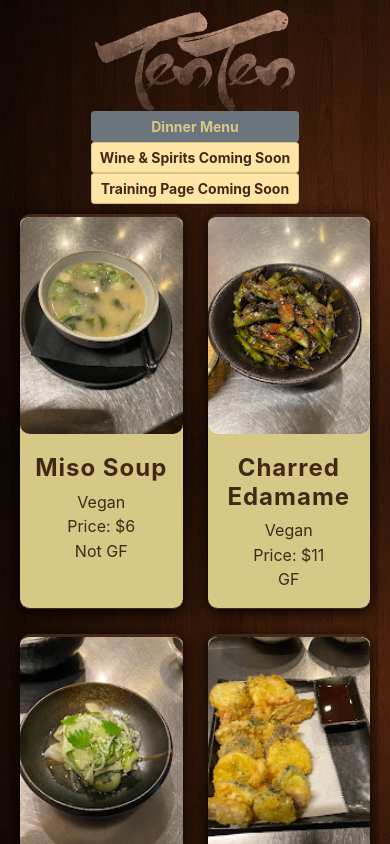
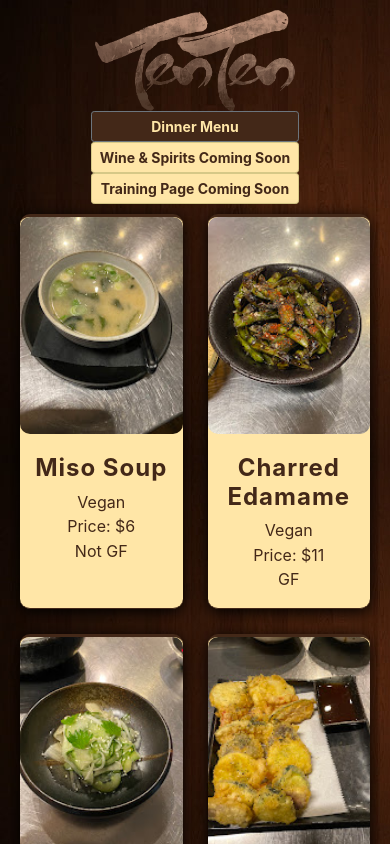
Before and after one commit to noearobles/tenten-staffbible, a plain HTML site: page index.html in a window 390 px wide. In both pictures the pointer is over the link "Dinner Menu". Shown: the top 844 px of the page. Drawn offline with nearby package versions, Linux system fonts and the light colour scheme.

Commit message:
modified css

```diff
--- a/style.css
+++ b/style.css
@@ -94,7 +94,8 @@ nav {
 
 .btn:hover,
 .btn1:hover {
-  color: #d6c887;
+  color: #ffe6a7;
+  background-color: #432818;
 }
 main{
   overflow-y: scroll;
@@ -136,7 +137,7 @@ p {
   position: relative;
   overflow: hidden;
   margin: 10px;
-  background-color: #d6c887;
+  background-color: #ffe6a7;
 }
 
 .dish .img-container {
@@ -194,7 +195,7 @@ span::first-letter {
   padding-right: 15%;
   padding-left: 15%;
   background-color: #333333;
-  color: #d6c887;
+  color: #ffe6a7;
   list-style: none;
 }
 
@@ -325,7 +326,7 @@ header img {
   z-index: 99;
   top: 0;
   left: 0;
-  background-color: #d6c887;
+  background-color: #ffe6a7;
   display: flex;
   justify-content: center;
   align-items: center;
@@ -333,9 +334,6 @@ header img {
 }
 
 @media (min-device-width: 320px) and (max-device-width: 900px) {
-  .dish:hover .stats {
-    transform: unset;
-  }
 
   body {
     font-size: 15px;
@@ -367,9 +365,6 @@ header img {
 }
 
 @media (min-device-width: 320px) and (max-device-width: 900px) and (-webkit-min-device-pixel-ratio: 3) {
-  .dish:hover .stats {
-    transform: unset;
-  }
   body {
     font-size: 15px;
   }
```
